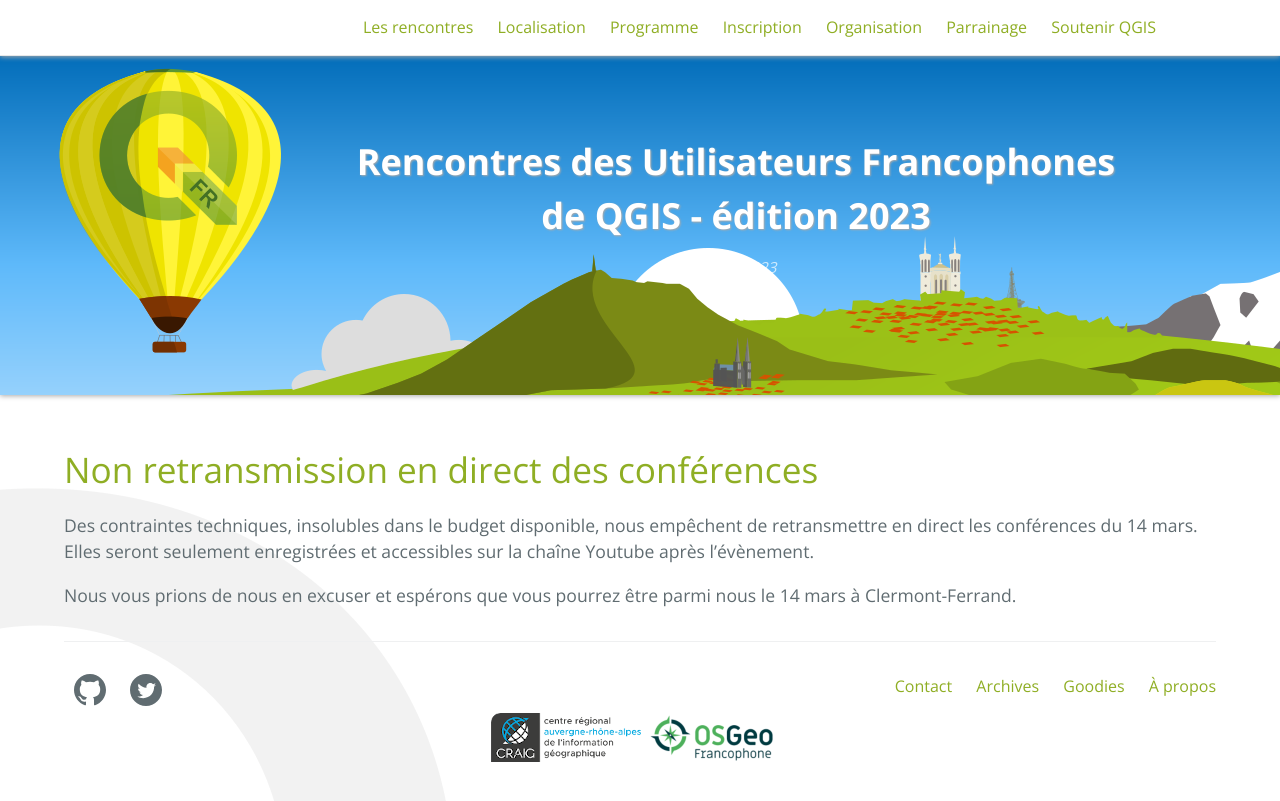
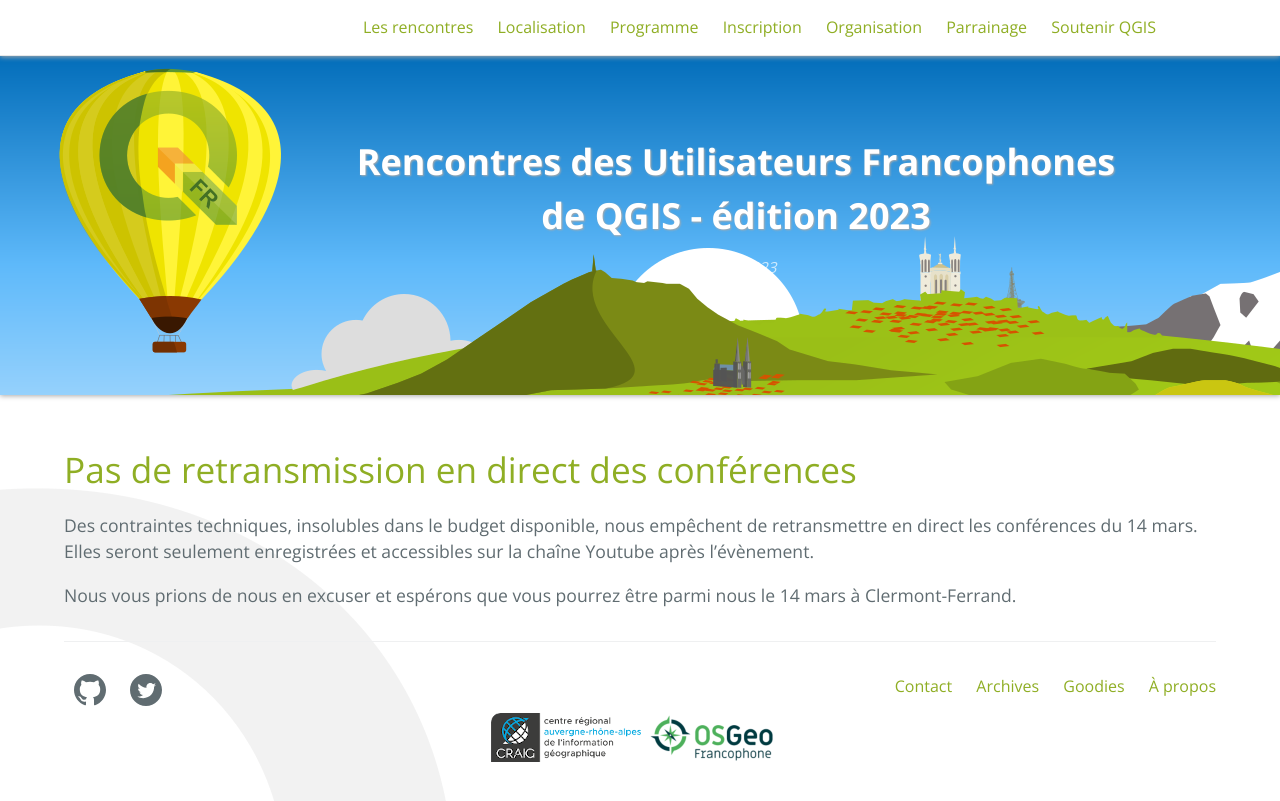
Before and after one commit to OSGeo-fr/QGIS-conf-fr-website, a Jekyll site: the page built from _posts/2023-02-09-Non-retransmission-en-direct.md, in a window 1280 px wide. Shown: the top 801 px of the page. Built offline with Jekyll 4.4.1, drawn with Linux system fonts in a browser that asks for light colours.

Commit message:
Update 2023-02-09-Non-retransmission-en-direct.md

```diff
--- a/_posts/2023-02-09-Non-retransmission-en-direct.md
+++ b/_posts/2023-02-09-Non-retransmission-en-direct.md
@@ -1,6 +1,6 @@
 ---
 layout: post
-title: "Non retransmission en direct des conférences"
+title: "Pas de retransmission en direct des conférences"
 published: true
 
 ---
```
